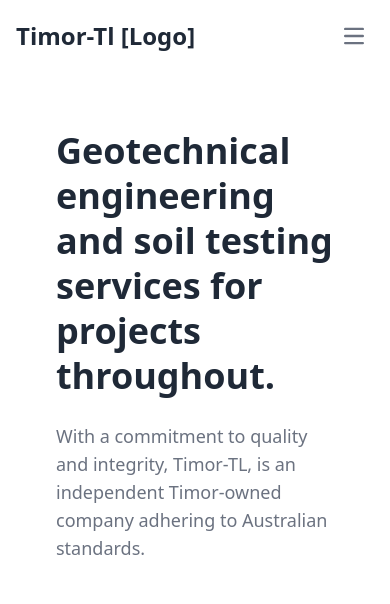
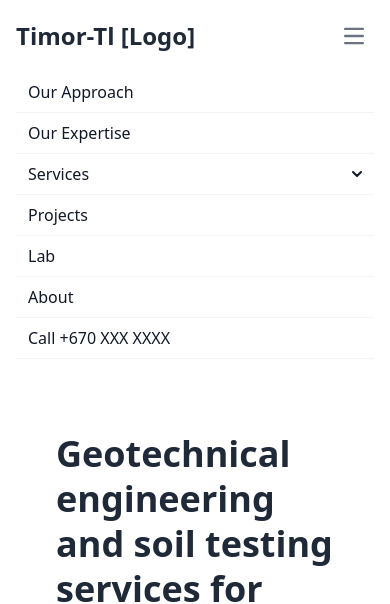
Before and after one commit to onaboat/Timor-TL, an Astro site: page / in a window 390 px wide. Shown: the top 604 px of the page. Built offline with nearby package versions, Linux system fonts and the light colour scheme; Astro itself is replaced by a stand-in of ours.

Commit message:
open menu

```diff
--- a/src/components/Navigation.astro
+++ b/src/components/Navigation.astro
@@ -12,7 +12,7 @@
               <path stroke="currentColor" stroke-linecap="round" stroke-linejoin="round" stroke-width="2" d="M1 1h15M1 7h15M1 13h15"/>
           </svg>
       </button>
-      <div id="mega-menu-full" class="items-center justify-between hidden w-full md:flex md:w-auto md:order-1">
+      <div id="mega-menu-full" class="items-center justify-between  w-full md:flex md:w-auto md:order-1">
           <ul class="flex flex-col mt-4 font-medium md:flex-row md:mt-0 md:space-x-8 rtl:space-x-reverse">
               <li>
                   <a href="#" class="block py-2 px-3 text-gray-900 border-b border-gray-100 hover:bg-gray-50 md:hover:bg-transparent md:border-0 md:hover:text-blue-700 md:p-0 dark:text-white md:dark:hover:text-blue-500 dark:hover:bg-gray-700 dark:hover:text-blue-500 md:dark:hover:bg-transparent dark:border-gray-700" aria-current="page">Our Approach</a>
```
